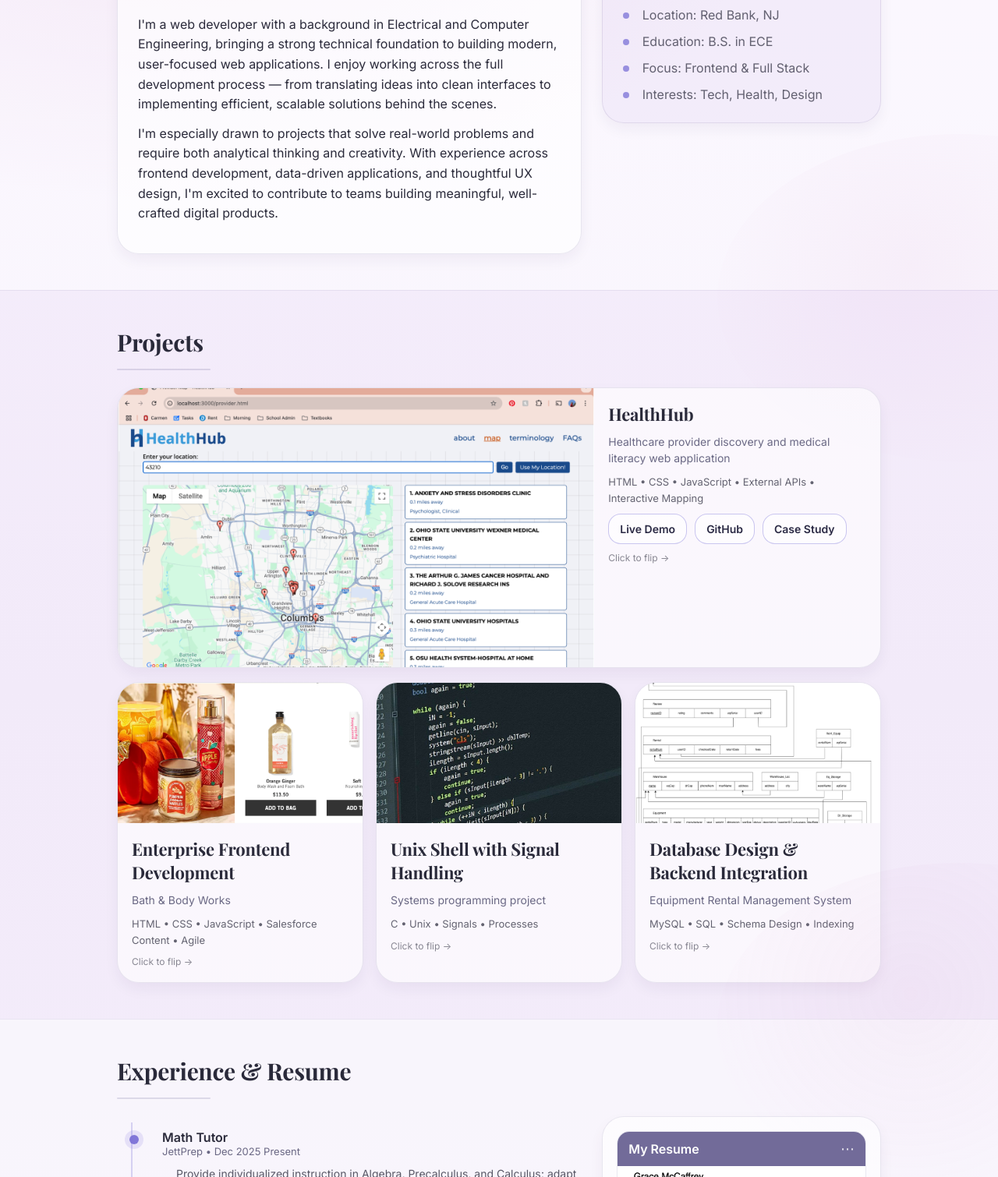
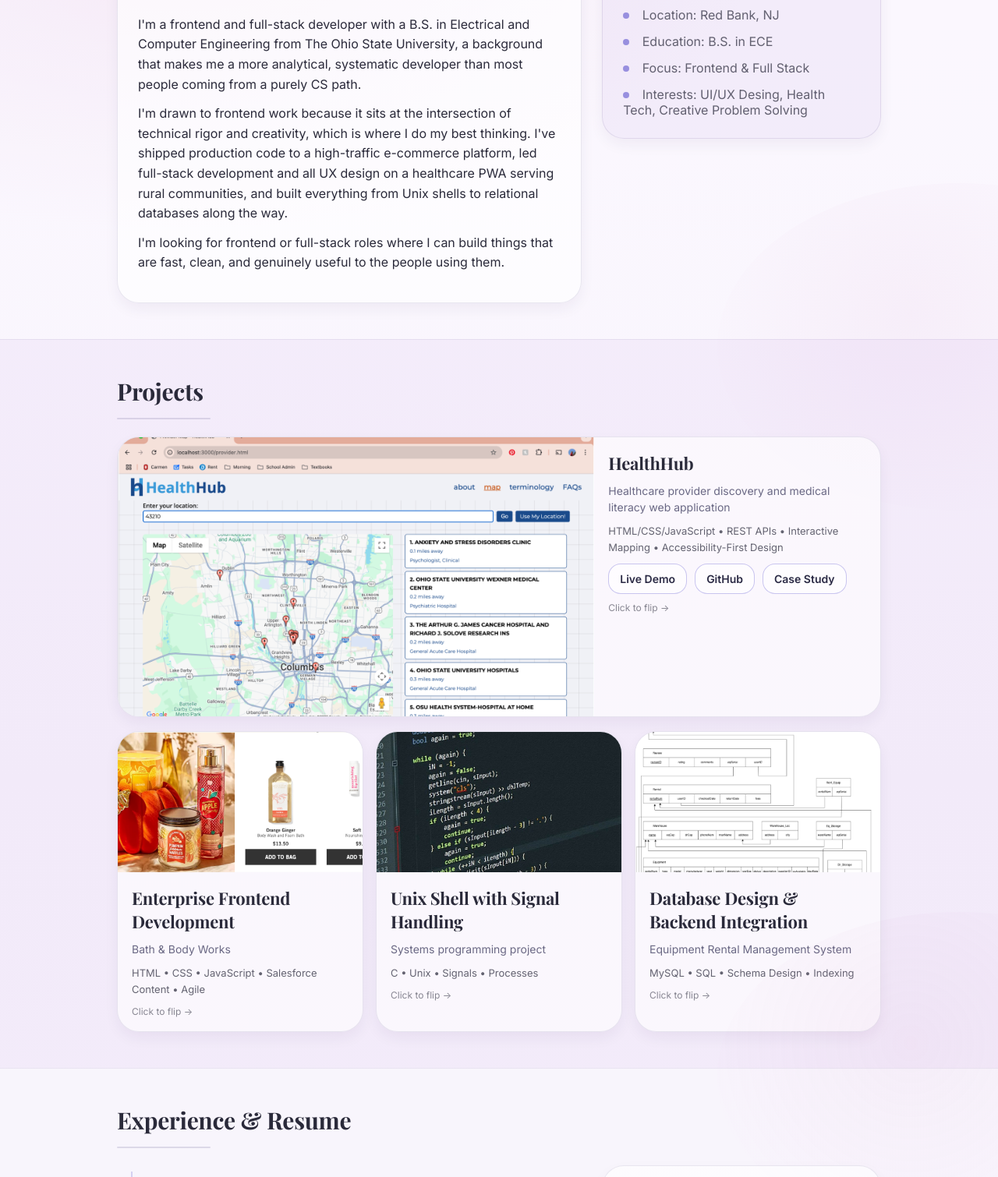
Before and after one commit to gracemccaffrey/mccaffreyPortfolioSite, a plain HTML site: page index.html in a window 1280 px wide. Shown: the part 612-2122 px from the top of the page at 78% size. Drawn offline with nearby package versions, Linux system fonts and the light colour scheme.

Commit message:
updates to content/wording on main page

```diff
--- a/data/projects.json
+++ b/data/projects.json
@@ -5,7 +5,7 @@
         "id": "healthhub",
         "title": "HealthHub",
         "subtitle": "Healthcare provider discovery and medical literacy web application",
-        "tech": ["HTML", "CSS", "JavaScript", "External APIs", "Interactive Mapping"],
+        "tech": ["HTML/CSS/JavaScript", "REST APIs", "Interactive Mapping", "Accessibility-First Design"],
         "image": "assets/HHCover.png",
         "links": {
             "liveDemo": "https://gracemccaffrey.github.io/HealthHub/",
@@ -13,16 +13,15 @@
             "caseStudy": "case-study.html?id=healthhub"
         },
         "expanded": {
-            "description": "HealthHub is a healthcare-focused web application designed to improve access to medical providers and health information by presenting complex data through a clean, intuitive interface. The platform allows users to search for providers by specialty, explore results on an interactive map, and better understand healthcare options through clear, accessible content.",
+            "description": "HealthHub is a Progressive Web App built to improve healthcare access for rural and underserved communities. I led all development and UX design within a four-person team, building a platform that lets users search for nearby providers by specialty and ZIP code, explore results on an interactive map, and access clear health literacy content. See the case study for full technical detail.",
             "roleTitle": "My Role",
             "role": "HealthHub was developed as a team project with 13 contributors. I led and owned the majority of the application’s development, including site design, frontend implementation, API integration, client-side filtering logic, and completion of the interactive map feature. I was responsible for translating project requirements into a cohesive, functional prototype.",
             "highlightsTitle": "Technical Highlights",
             "highlights": [
-                "Integrated external healthcare APIs to retrieve and process provider data",
-                "Implemented client-side filtering logic to efficiently handle large datasets",
-                "Designed and completed an interactive provider map with expandable result cards",
-                "Focused on clarity, accessibility, and usability for diverse user populations",
-                "Structured frontend code for maintainability and future expansion"
+                "Pivoted data source mid-development from Google Places API to NPPES/CMS APIs for richer, more structured provider data",
+                "Built provider filtering and deduplication logic to surface clean, relevant results from a large government dataset",
+                "Implemented offline fallback functionality using a locally cached JSON dataset for low-connectivity environments",
+                "Led all UX design independently, scoring 29/30 on the team's design evaluation rubric"
             ],
             "outcomeTitle": "Outcome",
             "outcome": "HealthHub was delivered as a fully functional prototype for a humanitarian engineering course. The project demonstrates my ability to take ownership of a complex web application, handle real-world data, and balance technical problem-solving with thoughtful user experience design."
@@ -38,7 +37,7 @@
             "github": "#"
         },
         "expanded": {
-            "description": "As a Front-End Web Development Intern at Bath & Body Works, I worked on consumer-facing, production web pages supporting a high-traffic e-commerce platform. This experience exposed me to enterprise-scale frontend development, structured content workflows, and accessibility-conscious UI updates in a real production environment.",
+            "description": "Shipped two production Jira tickets to bathandbodyworks.com, refactoring homepage modules from carousel layouts to overflow scroll and resolving a cross-browser scrolling bug where Mac trackpad gestures triggered unintended browser navigation. Worked within Salesforce Commerce Cloud and an established modular design system, collaborating with UX designers and QA through full sprint and testing cycles.",
             "highlights": [
                 "Implemented accessibility and usability improvements across production pages",
                 "Modified existing components within established design and content systems",
--- a/data/resume.json
+++ b/data/resume.json
@@ -20,9 +20,12 @@
       "company": "Bath & Body Works",
       "dates": "May 2022  Dec 2022",
       "bullets": [
-        "Maintained and updated production website components supporting high-traffic consumer pages.",
-        "Implemented content and layout updates using HTML, CSS, and JavaScript within an existing design system.",
-        "Identified and resolved UI display issues across browsers and screen sizes; collaborated with designers and QA."
+        "Shipped two production Jira tickets to bathandbodyworks.com as part of an Agile team, participating in sprint planning, standups, estimation, and reviews",
+        "Refactored homepage modules from carousel layouts to overflow scroll using HTML, CSS (flexbox), and JavaScript within an established modular design system",
+        "Resolved a cross-browser UX bug where Mac trackpad gestures triggered unintended browser navigation, using a mousewheel event listener to clamp scroll behavior",
+        "Implemented scroll interaction analytics tracking via window._satellite.track to capture engagement data for cross-team reporting",
+        "Referenced Figma design files throughout development and collaborated with the UX/FEWD team through design system workshops and component reviews",
+        "Partnered with QA through UAT and regression testing cycles before each release, working within Salesforce Commerce Cloud"
       ]
     },
     {
--- a/data/skills.json
+++ b/data/skills.json
@@ -11,30 +11,28 @@
       ]
     },
     {
-      "category": "Backend",
+      "category": "Backend & Data",
       "items": [
-        "Node.js",
-        "Express",
-        "SQL Databases",
-        "MongoDB"
+        "REST APIs",
+        "MySQL",
+        "JSON Data Architecture"
       ]
     },
     {
       "category": "Tools",
       "items": [
         "Git / GitHub",
-        "Docker (Basic)",
         "Figma",
         "Agile / Scrum"
       ]
     },
     {
-      "category": "Foundations",
+      "category": "Systems & Languages",
       "items": [
-        "REST APIs",
         "Python",
         "C",
-        "Linux / Unix"
+        "Linux / Unix",
+        "Java"
       ]
     }
   ]
--- a/index.html
+++ b/index.html
@@ -75,7 +75,7 @@
         <section class="hero">
             <div class="container hero-inner">
                 <h1 class="hero-title">Grace McCaffrey</h1>
-                <p class="hero-subtitle">Creative web developer with a strong engineering foundation.</p>
+                <p class="hero-subtitle">Frontend developer with a strong engineering foundation.</p>
 
                 <div class="hero-actions">
                     <a class="btn btn-primary" href="#projects">View Projects</a>
@@ -113,16 +113,20 @@
                     <h2 class="section-title">About Me</h2>
                     <div class="divider"></div>
                     <p>
-                        I'm a web developer with a background in Electrical and Computer Engineering,
-                        bringing a strong technical foundation to building modern, user-focused web applications.
-                        I enjoy working across the full development process — from translating ideas into
-                        clean interfaces to implementing efficient, scalable solutions behind the scenes.
+                        I'm a frontend and full-stack developer with a B.S. in Electrical and Computer
+                        Engineering from The Ohio State University, a background that makes me a more
+                        analytical, systematic developer than most people coming from a purely CS path.
                     </p>
                     <p>
-                        I'm especially drawn to projects that solve real-world problems and require both
-                        analytical thinking and creativity. With experience across frontend development,
-                        data-driven applications, and thoughtful UX design, I'm excited to contribute to
-                        teams building meaningful, well-crafted digital products.
+                        I'm drawn to frontend work because it sits at the intersection of technical rigor
+                        and creativity, which is where I do my best thinking. I've shipped production code
+                        to a high-traffic e-commerce platform, led full-stack development and all UX design
+                        on a healthcare PWA serving rural communities, and built everything from Unix shells
+                        to relational databases along the way.
+                    </p>
+                    <p>
+                        I'm looking for frontend or full-stack roles where I can build things that are fast,
+                        clean, and genuinely useful to the people using them.
                     </p>
                 </div>
 
@@ -134,7 +138,7 @@
                         <li><span class="dot"></span> Location: Red Bank, NJ</li>
                         <li><span class="dot"></span> Education: B.S. in ECE</li>
                         <li><span class="dot"></span> Focus: Frontend & Full Stack</li>
-                        <li><span class="dot"></span> Interests: Tech, Health, Design</li>
+                        <li><span class="dot"></span> Interests: UI/UX Desing, Health Tech, Creative Problem Solving</li>
                     </ul>
                 </aside>
             </div>
```
Also changed, not shown: 1 other file.
